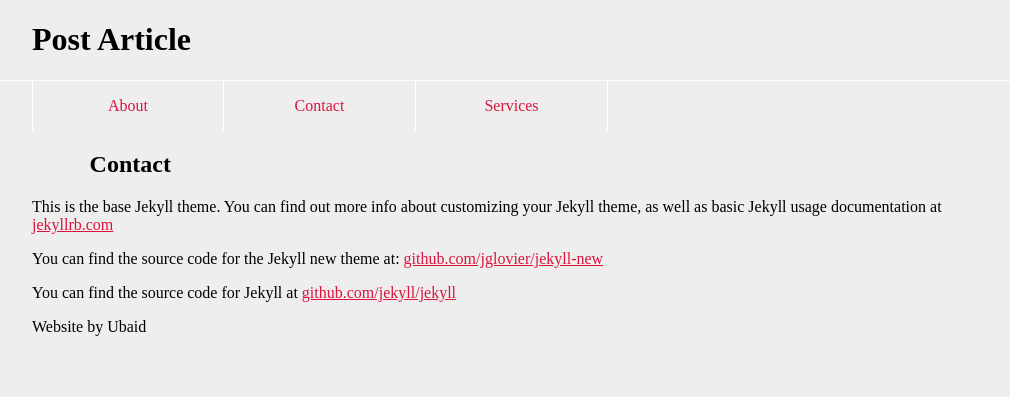
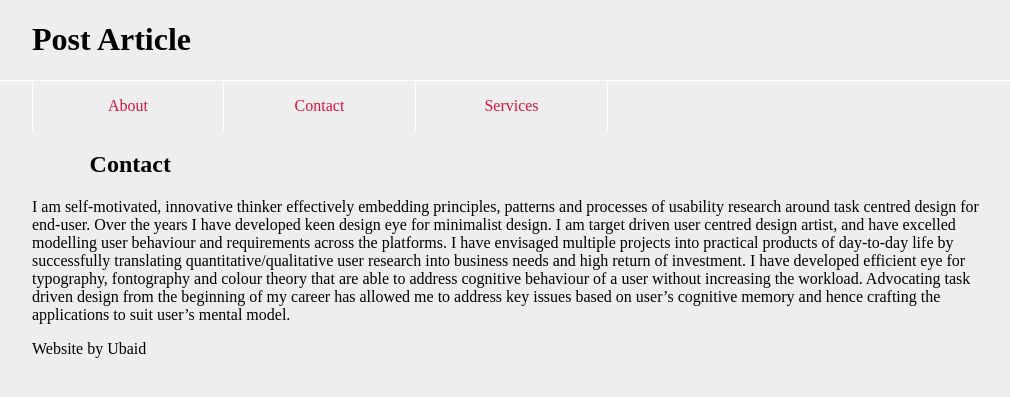
Before and after one commit to ubaidhz/blog-jekyll, a Jekyll site: the page built from contact.md, in a window 1280 px wide. Shown: the top 397 px of the page, without its empty margins (128-1138 px from the left). Built offline with Jekyll 4.4.1, drawn with Linux system fonts in a browser that asks for light colours.

Commit message:
Update contact.md

```diff
--- a/contact.md
+++ b/contact.md
@@ -4,8 +4,4 @@ title: Contact
 permalink: /contact/
 ---
 
-This is the base Jekyll theme. You can find out more info about customizing your Jekyll theme, as well as basic Jekyll usage documentation at [jekyllrb.com](http://jekyllrb.com/)
-
-You can find the source code for the Jekyll new theme at: [github.com/jglovier/jekyll-new](https://github.com/jglovier/jekyll-new)
-
-You can find the source code for Jekyll at [github.com/jekyll/jekyll](https://github.com/jekyll/jekyll)
+I am self-motivated, innovative thinker effectively embedding principles, patterns and processes of usability research around task centred design for end-user. Over the years I have developed keen design eye for minimalist design. I am target driven user centred design artist, and have excelled modelling user behaviour and requirements across the platforms. I have envisaged multiple projects into practical products of day-to-day life by successfully translating quantitative/qualitative user research into business needs and high return of investment. I have developed efficient eye for typography, fontography and colour theory that are able to address cognitive behaviour of a user without increasing the workload. Advocating task driven design from the beginning of my career has allowed me to address key issues based on user’s cognitive memory and hence crafting the applications to suit user’s mental model.
```
